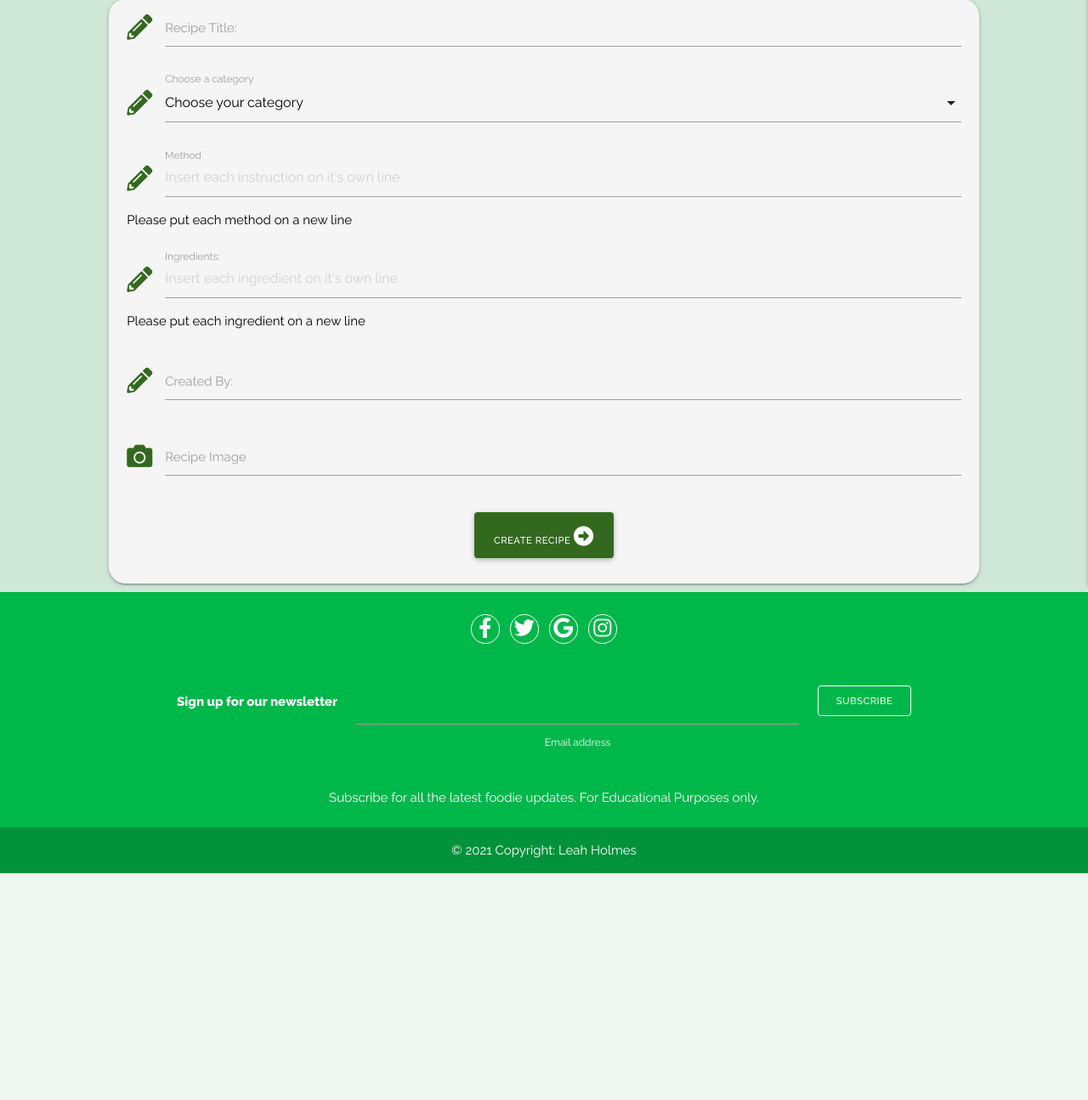
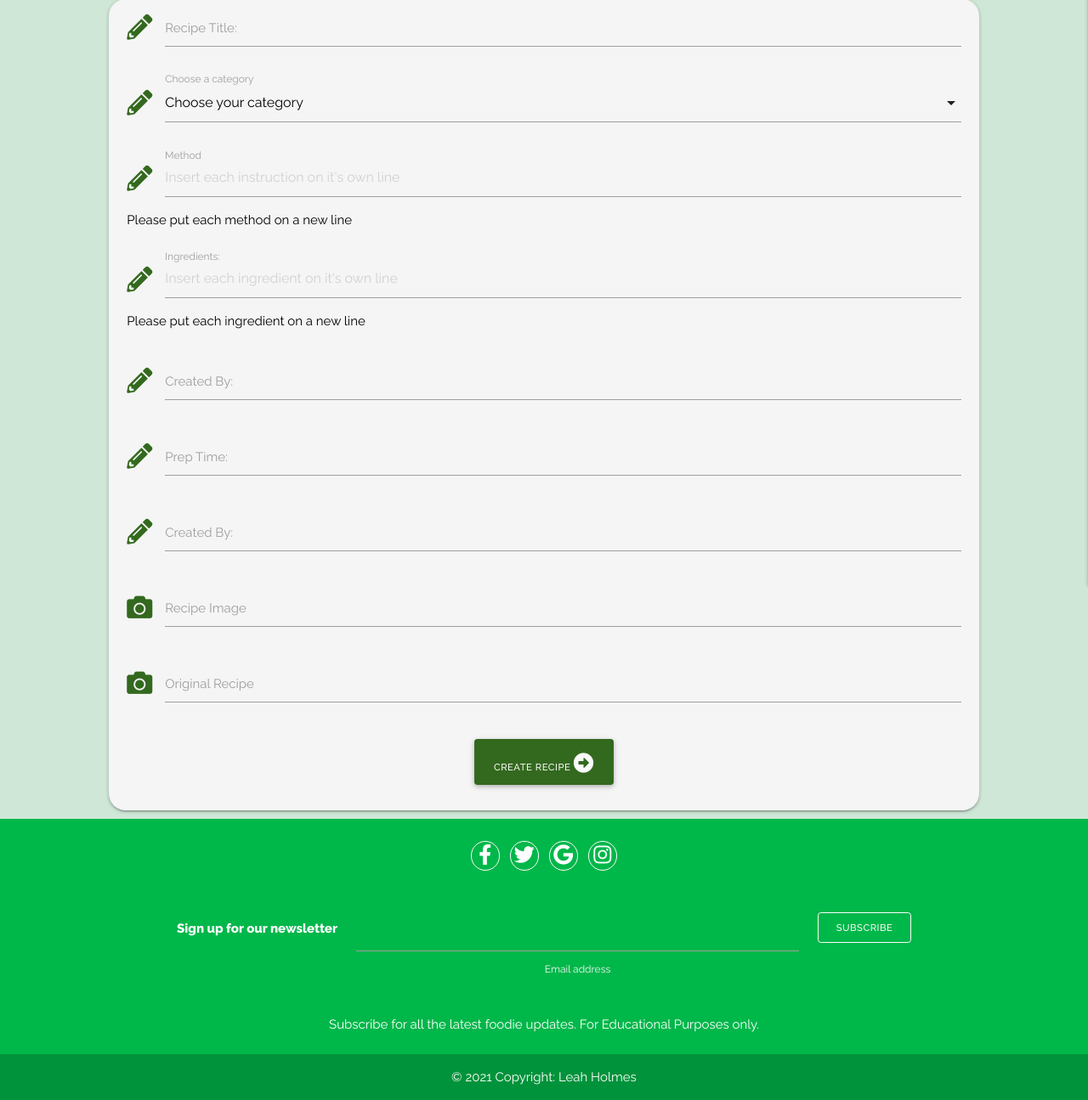
Before and after one commit to Leah1977/familyfavs, a Flask app: page /create_recipe in a window 1280 px wide. Shown: the part 171-1466 px from the top of the page at 85% size. Before the commit the page ends 1199 px from the top, so only its background shows below. Run offline with Flask 2, Linux system fonts and the light colour scheme; data that the repository does not hold is empty; some libraries are stand-ins or nearby versions.

Commit message:
add recipe prep time to edit recipe

```diff
--- a/static/js/script.js
+++ b/static/js/script.js
@@ -23,9 +23,7 @@ function checkPasswordMatch() {
     return false;
 }
 
-
-
-  // credit for code - Code Institute mini project
+// credit for code - Code Institute mini project
 
   validateMaterializeSelect();
   function validateMaterializeSelect() {
--- a/templates/create_recipe.html
+++ b/templates/create_recipe.html
@@ -55,12 +55,39 @@
             </div>
         </div>
 
+        <!-- Recipe Prep Time -->
+        <div class="row">
+            <div class="input-field col s12">
+                <i class="fas fa-pencil-alt prefix light-green-text text-darken-4"></i>
+                <input id="prep_time" name="prep_time" minlength ="5" maxlength="50" type="number" class="validate" required>
+                <label for="prep_time">Prep Time:</label>
+            </div>
+        </div>
+
+        <!-- Recipe created by-->
+        <div class="row">
+            <div class="input-field col s12">
+                <i class="fas fa-pencil-alt prefix light-green-text text-darken-4"></i>
+                <input id="created_by" name="created_by" minlength ="5" maxlength="50" type="text" class="validate" required>
+                <label for="created_by">Created By:</label>
+            </div>
+        </div>
+
         <!-- Add url image link to recipe -->
         <div class="row">
             <div class="input-field col s12">
                 <i class="fas fa-camera prefix light-green-text text-darken-4"></i>
-                <input id="img_url" name="img_url" type="text" class="validate">
-                <label for="img_url">Recipe Image</label>
+                <input id="recipe_img_url" name="recipe_img_url" type="text" class="validate">
+                <label for="recipe_img_url">Recipe Image</label>
+            </div>
+        </div>
+
+        <!-- Add url link to recipe -->
+        <div class="row">
+            <div class="input-field col s12">
+                <i class="fas fa-camera prefix light-green-text text-darken-4"></i>
+                <input id="recipe_url" name="recipe_url" type="text" class="validate">
+                <label for="recipe_url">Original Recipe</label>
             </div>
         </div>
 
--- a/templates/register.html
+++ b/templates/register.html
@@ -28,7 +28,6 @@
                         <i class="fas fa-user-lock prefix light-green-text text-darken-4"></i>
                         <input id="confirm_password" name="confirm_password" type="password" class="password-input validate" aria-labelledby="confirm password" placeholder="confirm password" onclick="return checkPasswordMatch();">
                         <label for="password">Confirm Password</label>
-                        <!-- <div class="strength-meter" id="strength-meter"></div> -->
                     </div>
                 </div>
                 <!-- Register -->
```
Also changed, not shown: templates/edit_recipe.html (+10 -0 lines).
